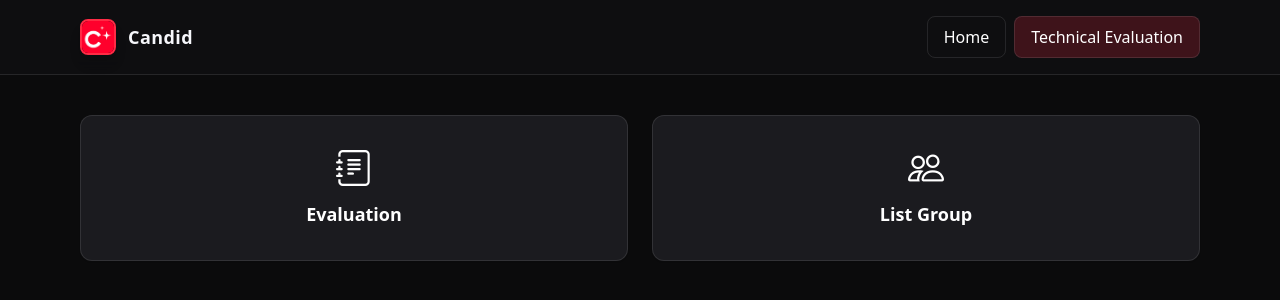
After one commit to EdgarSPrado/Interview_process, a Django app: page /process/ in a window 1280 px wide. The commit adds this page. Shown: the top 300 px of the page. Run offline with Django 5.2, Linux system fonts and the light colour scheme; some libraries are stand-ins or nearby versions.

Commit message:
add process

```diff
--- a/main/templates/header.html
+++ b/main/templates/header.html
@@ -17,14 +17,10 @@
       </a>
 
       <!-- Botón Technical Evaluation -->
-      <a href="{% url 'technical_evaluation' %}" class="px-4 py-2 rounded-lg border border-white/10 bg-[#ff2b45]/20 text-white hover:bg-[#ff2b45]/40 transition">
+      <a href="{% url 'process' %}" class="px-4 py-2 rounded-lg border border-white/10 bg-[#ff2b45]/20 text-white hover:bg-[#ff2b45]/40 transition">
         Technical Evaluation
       </a>
 
-      <!-- Botón Create Group -->
-      <a href="{% url 'create_group' %}" class="px-4 py-2 rounded-lg border border-white/10 bg-[#22c55e]/20 text-white font-semibold hover:bg-[#22c55e]/50 transition">
-        Create Group
-      </a>
     </nav>
   </div>
 </header>
--- /dev/null
+++ b/main/templates/intermediario.html
@@ -0,0 +1,34 @@
+{% load static %}
+<!DOCTYPE html>
+<html lang="es">
+<head>
+  <meta charset="UTF-8">
+  <meta name="viewport" content="width=device-width, initial-scale=1.0">
+  <title>Evaluation</title>
+  <script src="https://cdn.tailwindcss.com"></script>
+  <!-- Bootstrap Icons -->
+  <link rel="stylesheet" href="https://cdn.jsdelivr.net/npm/bootstrap-icons@1.10.5/font/bootstrap-icons.css">
+</head>
+<body class="bg-[#0b0b0c] text-[#f6f7fb] font-sans">
+  {% include 'header.html' %}
+
+  <section class="max-w-6xl mx-auto py-10 px-4">
+
+    <div class="grid grid-cols-1 md:grid-cols-2 gap-6">
+      <!-- Card Evaluation -->
+      <a href="{% url 'technical_evaluation' %}"
+         class="flex flex-col items-center justify-center bg-[#1b1b1f] border border-white/10 rounded-xl shadow-sm text-white text-lg font-semibold hover:bg-[#2a2a2f] transition p-8">
+        <i class="bi bi-journal-text text-4xl mb-3"></i>
+        Evaluation
+      </a>
+
+      <!-- Card List Group -->
+      <a href="#"
+         class="flex flex-col items-center justify-center bg-[#1b1b1f] border border-white/10 rounded-xl shadow-sm text-white text-lg font-semibold hover:bg-[#2a2a2f] transition p-8">
+        <i class="bi bi-people text-4xl mb-3"></i>
+        List Group
+      </a>
+    </div>
+  </section>
+</body>
+</html>
--- a/main/views.py
+++ b/main/views.py
@@ -9,7 +9,8 @@ from django.core.files.base import ContentFile
 from django.shortcuts import render, redirect
 from django.contrib.auth import authenticate, login, logout
 from django.contrib import messages
-
+def process_view(request):
+    return render(request,'intermediario.html')
 def create_group_view(request):
     return render(request, 'create_group.html')
 
--- a/new_proyect/settings.py
+++ b/new_proyect/settings.py
@@ -80,6 +80,8 @@ DATABASES = {
         'USER': "candid_user",
         'PASSWORD': "TuPasswordSeguro",
         'HOST': "/cloudsql/atlantean-theme-278715:us-central1:candid-mysql",
+        #'HOST': "127.0.0.1",
+        #'PORT': "3307",
         'PORT': "3306",
     }
 }
--- a/new_proyect/urls.py
+++ b/new_proyect/urls.py
@@ -11,6 +11,7 @@ urlpatterns = [
     path("technical-evaluation/", views.technical_evaluation, name="technical_evaluation"),
     path("guardar-evaluacion/", views.guardar_evaluacion, name="guardar_evaluacion"),
     path('create-group/', views.create_group_view, name='create_group'),
+    path('process/', views.process_view, name='process'),
 
 ]
 
```
Also changed, not shown: main/templates/technical_evaluation.html (+10 -1 lines).
